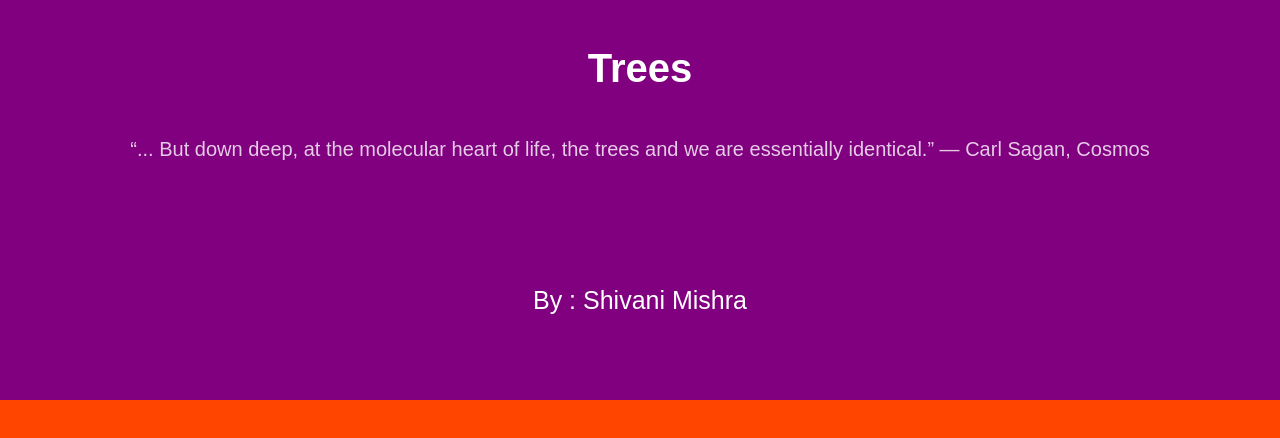
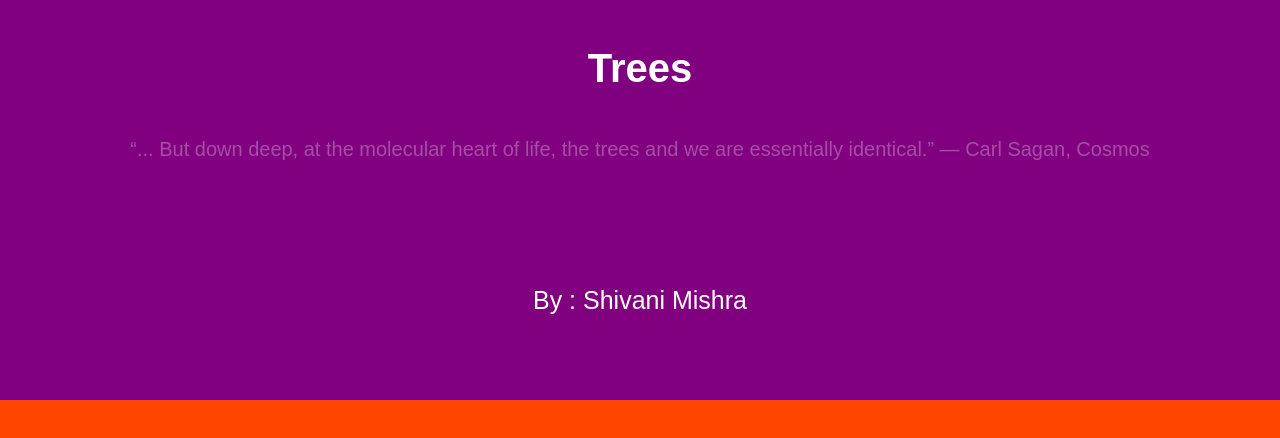
Before and after one commit to cosmoshivani/Trees, a plain HTML site: page index.html in a window 1280 px wide. In both pictures the pointer is over the element 640 px from the left and 149 px from the top of the page. Drawn offline with Linux system fonts and the light colour scheme; no server answers.

Commit message:
Update index.css

```diff
--- a/index.css
+++ b/index.css
@@ -37,7 +37,7 @@ blockquote{
 }
 
 blockquote:hover {
-    opacity:0.8;
+    opacity:0.3;
 
 }
 
```
